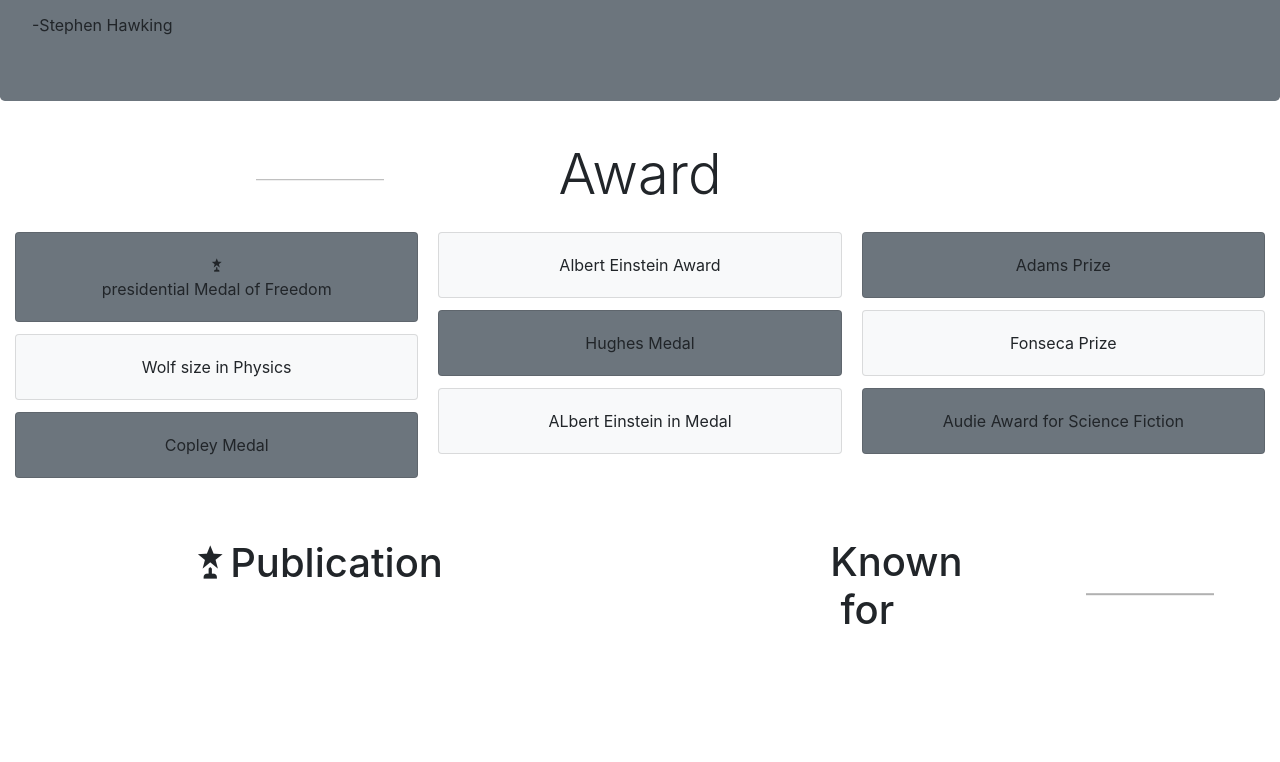
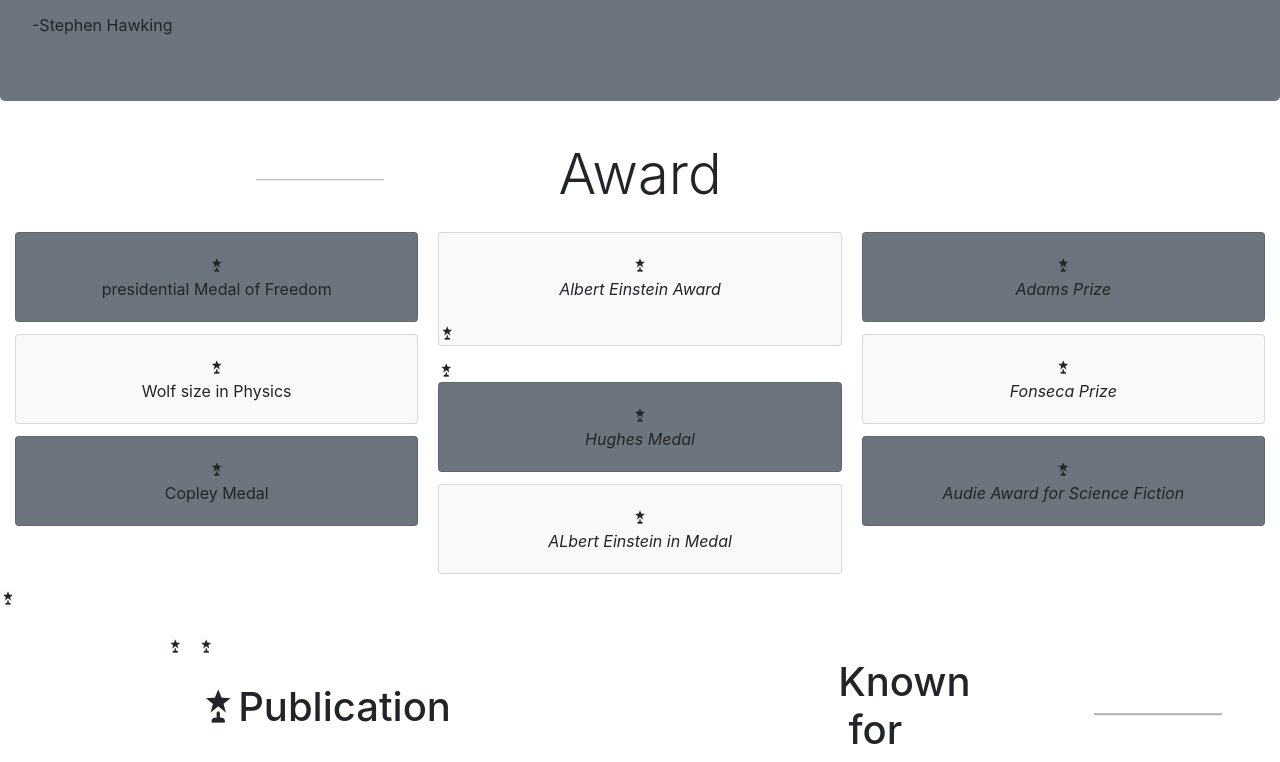
Before and after one commit to RahulBhadra/stephenHawkings, a plain HTML site: page index.html in a window 1280 px wide. Shown: the part 3082-3844 px from the top of the page. Before the commit the page ends 3724 px from the top, so only its background shows below. Drawn offline with nearby package versions, Linux system fonts and the light colour scheme.

Commit message:
Update index.html

```diff
--- a/index.html
+++ b/index.html
@@ -11,7 +11,8 @@
   <link rel="stylesheet" href="https://stackpath.bootstrapcdn.com/bootstrap/4.3.1/css/bootstrap.min.css"
     integrity="sha384-ggOyR0iXCbMQv3Xipma34MD+dH/1fQ784/j6cY/iJTQUOhcWr7x9JvoRxT2MZw1T" crossorigin="anonymous">
   <link rel="stylesheet" href="style.css">
-  <link rel="stylesheet" href="https://cdnjs.cloudflare.com/ajax/libs/MaterialDesign-Webfont/5.8.55/css/materialdesignicons.min.css">
+  <link rel="stylesheet"
+    href="https://cdnjs.cloudflare.com/ajax/libs/MaterialDesign-Webfont/5.8.55/css/materialdesignicons.min.css">
 
 </head>
 
@@ -178,42 +179,42 @@
       </div>
     </div>
     <div class="card bg-light">
-      <div class="card-body text-center">
+      <div class="card-body text-center"><i class="mdi mdi-trophy-award"></i>
         <p class="card-text">Wolf size in Physics</p>
       </div>
     </div>
     <div class="card bg-secondary">
-      <div class="card-body text-center">
+      <div class="card-body text-center"><i class="mdi mdi-trophy-award"></i>
         <p class="card-text">Copley Medal</p>
       </div>
     </div>
     <div class="card bg-light">
-      <div class="card-body text-center">
-        <p class="card-text">Albert Einstein Award</p>
+      <div class="card-body text-center"><i class="mdi mdi-trophy-award">
+          <p class="card-text">Albert Einstein Award</p>
       </div>
     </div>
     <div class="card bg-secondary">
-      <div class="card-body text-center">
+      <div class="card-body text-center"><i class="mdi mdi-trophy-award"></i>
         <p class="card-text">Hughes Medal</p>
       </div>
     </div>
     <div class="card bg-light">
-      <div class="card-body text-center">
+      <div class="card-body text-center"><i class="mdi mdi-trophy-award"></i>
         <p class="card-text">ALbert Einstein in Medal</p>
       </div>
     </div>
     <div class="card bg-secondary">
-      <div class="card-body text-center">
+      <div class="card-body text-center"><i class="mdi mdi-trophy-award"></i>
         <p class="card-text">Adams Prize</p>
       </div>
     </div>
     <div class="card bg-light">
-      <div class="card-body text-center">
+      <div class="card-body text-center"><i class="mdi mdi-trophy-award"></i>
         <p class="card-text">Fonseca Prize</p>
       </div>
     </div>
     <div class="card bg-secondary">
-      <div class="card-body text-center">
+      <div class="card-body text-center"><i class="mdi mdi-trophy-award"></i>
         <p class="card-text">Audie Award for Science Fiction</p>
       </div>
     </div>
@@ -222,7 +223,7 @@
 
   <div class="row  d-flex justify-content-center mt-4">
     <div class="col-6">
-      <h1 class=" display-5 mt-4  "><i class="mdi mdi-trophy-award"></i>Publication</h1>
+      <h1 class=" display-5 mt-4  "></i>Publication</h1>
 
     </div>
     <div class="row">
```
